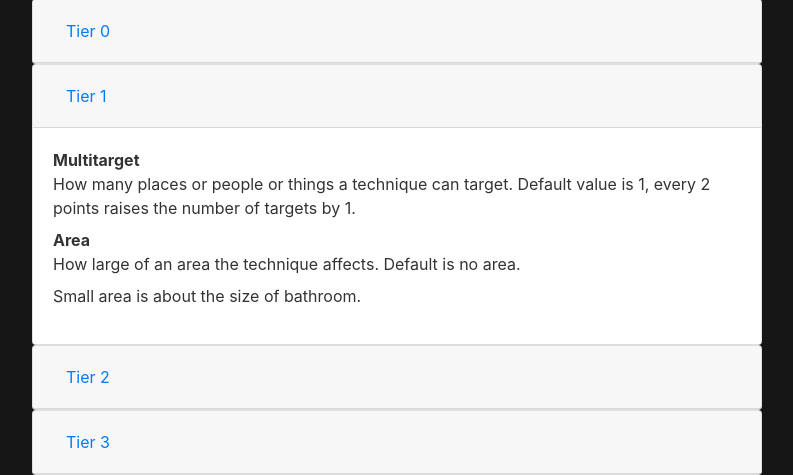
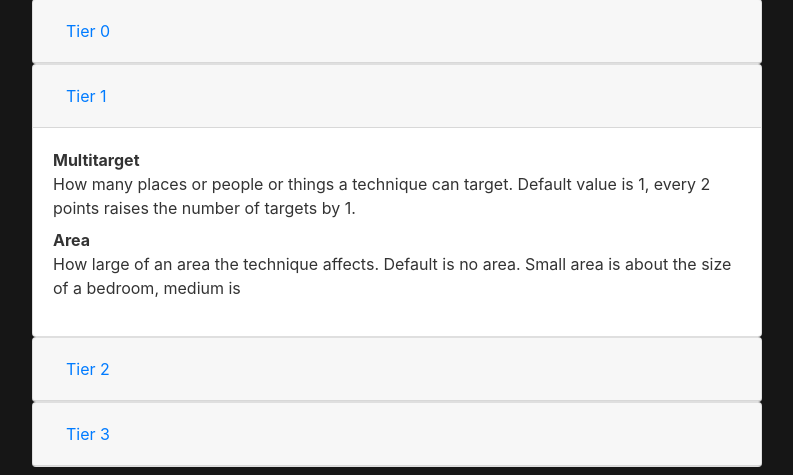
Before and after one commit to MylesACD/Myles-RPG, a Django app: page /unlimited/about/ in a window 1280 px wide, after a click on "Tier 1". Shown: the part 628-1103 px from the top of the page, without its empty margins (53-846 px from the left). Run offline with Django 4.2, Linux system fonts and the light colour scheme; some libraries are stand-ins or nearby versions.

Commit message:
WIP aoe description

```diff
--- a/app/unlimited/templates/unlimited/about.html
+++ b/app/unlimited/templates/unlimited/about.html
@@ -55,8 +55,7 @@
                 <dt>Multitarget</dt>
                 <dd>How many places or people or things a technique can target. Default value is 1, every 2 points raises the number of targets by 1.</dd>
                 <dt>Area</dt>
-                <dd>How large of an area the technique affects. Default is no area.</dd>
-                <dd>Small area is about the size of bathroom.</dd>
+                <dd>How large of an area the technique affects. Default is no area. Small area is about the size of a bedroom, medium is  </dd>
               </dl>
             </div>
           </div>
```
